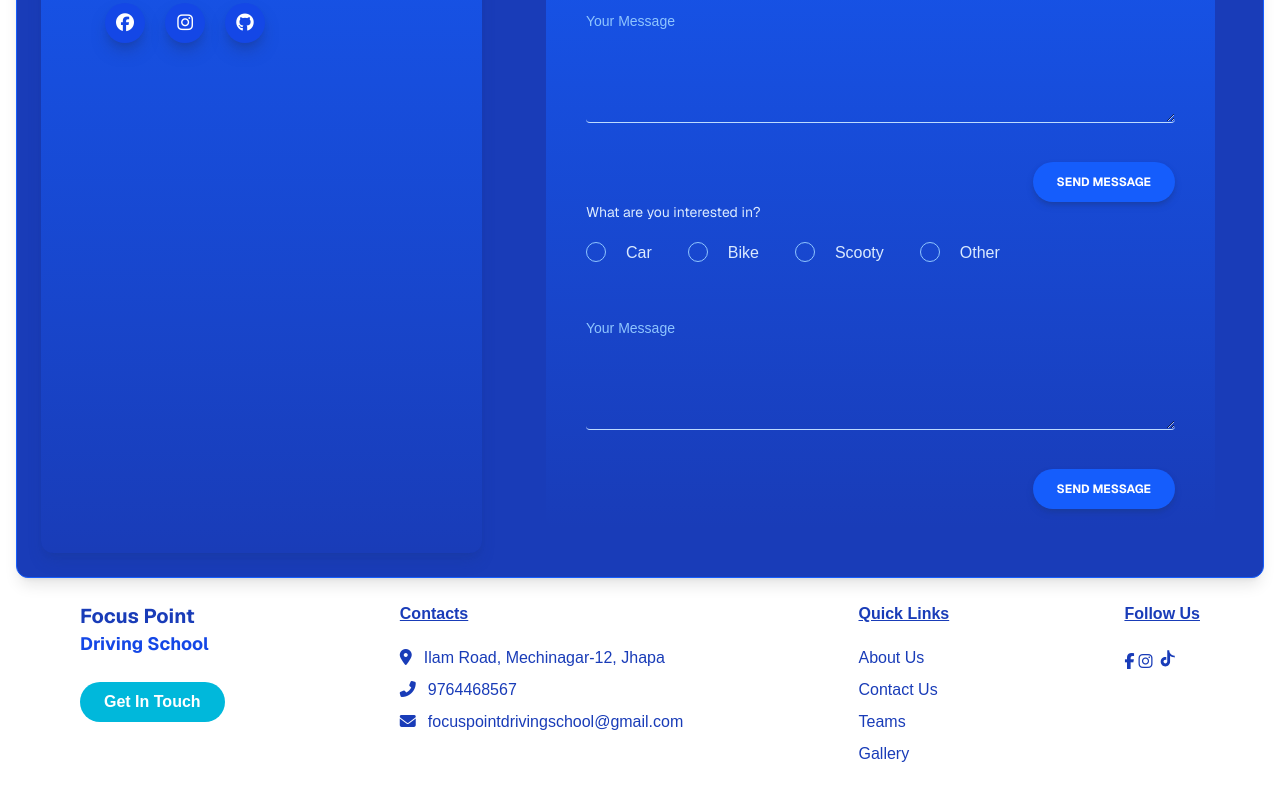
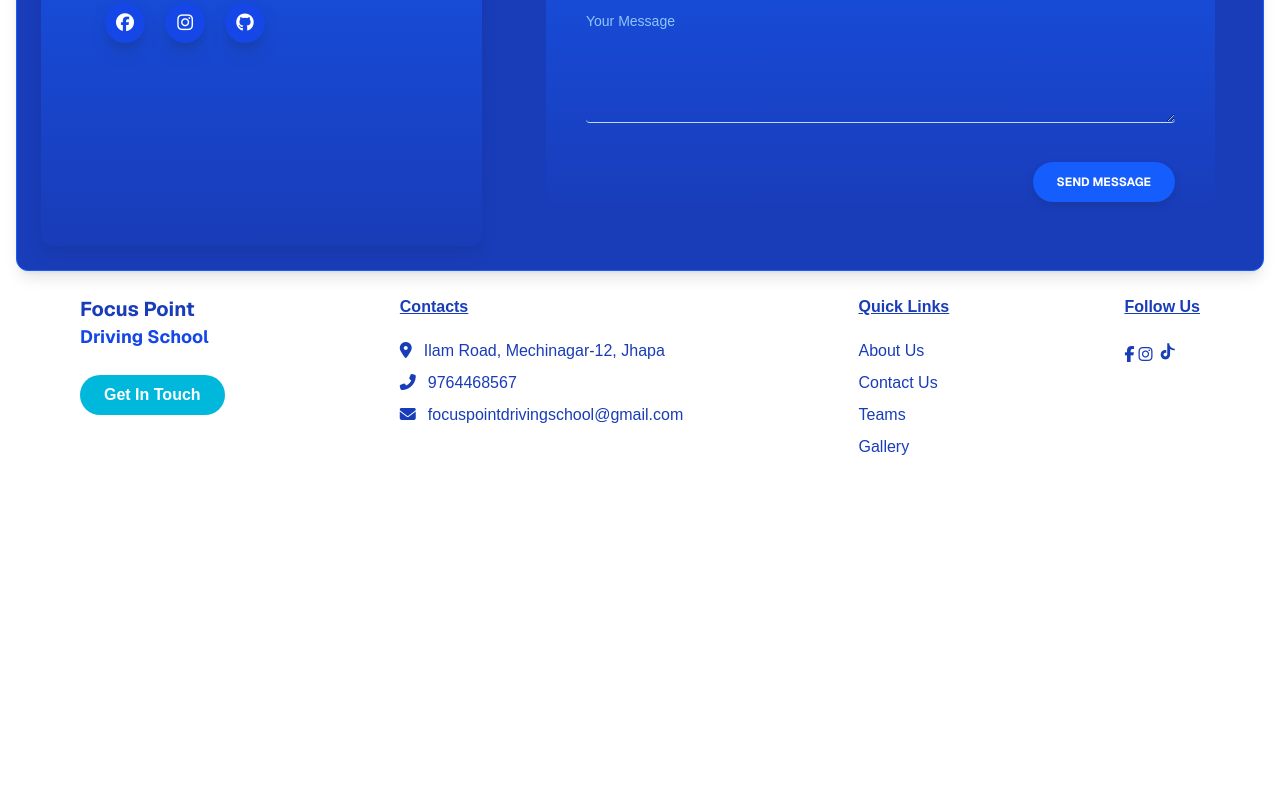
Before and after one commit to ujwal-khatiwada/Focus, a Next.js app: page / in a window 1280 px wide. Shown: the part 2690-3490 px from the top of the page. After the commit the page ends 3281 px from the top, so only its background shows below. Built offline with nearby package versions, Linux system fonts and the light colour scheme.

Commit message:
Fixed double intrest

```diff
--- a/app/component/contactdetail.tsx
+++ b/app/component/contactdetail.tsx
@@ -112,68 +112,6 @@ const ContactDetail = () => {
               Send message
             </button>
           </div>
-          <p className="block antialiased font-sans font-normal text-blue-100 text-sm mb-2">
-            What are you interested in?
-          </p>
-
-          <div className="-ml-3 mb-14 flex gap-6 flex-wrap">
-            {["Car", "Bike", "Scooty", "Other"].map((label, index) => (
-              <div className="inline-flex items-center" key={label}>
-                <label
-                  className="relative flex items-center cursor-pointer p-3 rounded-full"
-                  htmlFor={`interest-${index}`}
-                >
-                  <input
-                    className="peer relative appearance-none w-5 h-5 border rounded-full border-blue-300 cursor-pointer transition-all checked:border-blue-100 checked:bg-blue-100"
-                    id={`interest-${index}`}
-                    type="radio"
-                    name="interest"       // <-- Added name
-                    value={label}          // <-- Added value
-                    required
-                  />
-                  <span className="absolute top-2/4 left-2/4 -translate-y-2/4 -translate-x-2/4 pointer-events-none opacity-0 peer-checked:opacity-100 transition-opacity text-blue-700">
-                    <svg
-                      xmlns="http://www.w3.org/2000/svg"
-                      className="h-3.5 w-3.5"
-                      viewBox="0 0 16 16"
-                      fill="currentColor"
-                    >
-                      <circle cx="8" cy="8" r="8"></circle>
-                    </svg>
-                  </span>
-                </label>
-                <label
-                  className="text-blue-100 font-light select-none cursor-pointer mt-px ml-2"
-                  htmlFor={`interest-${index}`}
-                >
-                  {label}
-                </label>
-              </div>
-            ))}
-          </div>
-
-          <div className="relative w-full min-w-[200px] mb-8">
-            <textarea
-              name="message"
-              className="peer rounded w-full min-h-[100px] bg-transparent text-white font-sans font-normal outline-none resize-y transition-all border-b border-blue-200 placeholder-shown:border-blue-200 text-sm px-px pt-5 pb-2 focus:border-blue-300"
-              placeholder=" "
-              required
-            ></textarea>
-            <label
-              className="flex w-full h-full select-none pointer-events-none absolute left-0 font-normal truncate peer-placeholder-shown:text-blue-300 leading-tight peer-focus:leading-tight peer-disabled:text-transparent peer-disabled:peer-placeholder-shown:text-blue-300 transition-all -top-2.5 text-sm peer-focus:text-blue-100 after:content-[' '] after:block after:w-full after:absolute after:-bottom-1 after:border-b-2 after:scale-x-0 peer-focus:after:scale-x-100 after:transition-transform after:duration-300"
-            >
-              Your Message
-            </label>
-          </div>
-
-          <div className="w-full flex justify-end">
-            <button
-              className="align-middle select-none font-sans font-bold text-center uppercase transition-all disabled:opacity-50 disabled:shadow-none disabled:pointer-events-none text-xs py-3 px-6 rounded-full bg-blue-600 text-white shadow-md shadow-blue-900/50 hover:shadow-[5px_5px_20px_5px_rgb(37,99,235)] focus:opacity-[0.85] focus:shadow-none active:opacity-[0.85] active:shadow-none w-full md:w-fit"
-              type="submit"
-            >
-              Send message
-            </button>
-          </div>
         </form>
       </div>
     </div>
```
